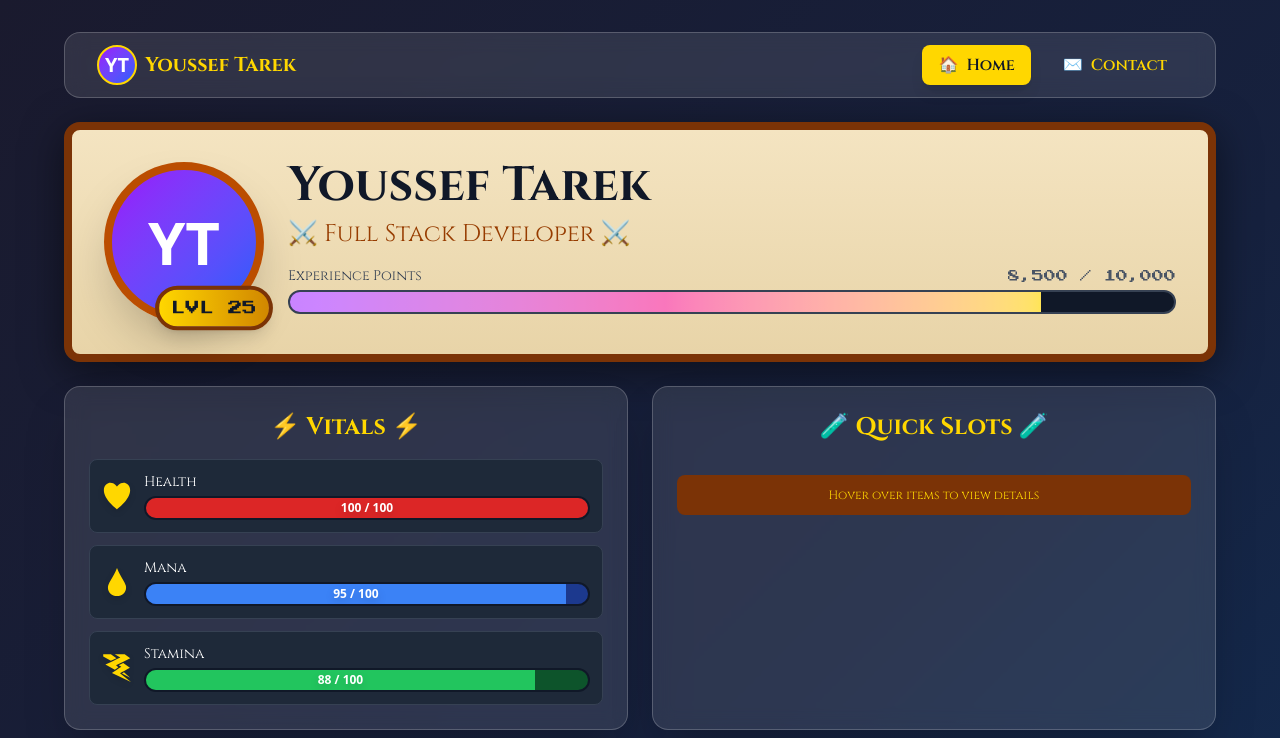
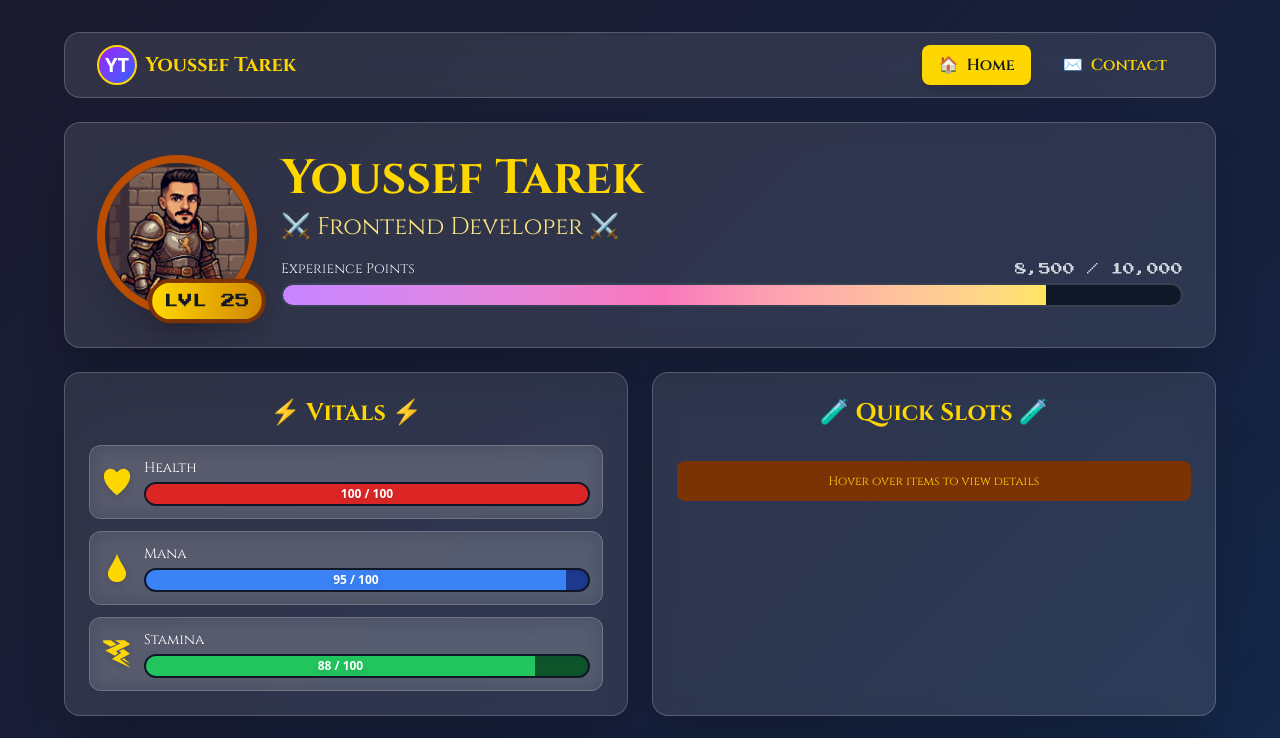
Before and after one commit to Elysium-X/ARPG-Portofolio, a React (Vite) app: page / in a window 1280 px wide. Shown: the top 738 px of the page. Built offline with nearby package versions, Linux system fonts and the light colour scheme.

Commit message:
Update : Character components

```diff
--- a/src/components/character/Achievement.jsx
+++ b/src/components/character/Achievement.jsx
@@ -1,7 +1,7 @@
 function Achievement({ icon, name, iconColor }) {
   return (
-    <div className="glass-effect p-4 rounded-lg text-center hover:scale-110 transition-transform cursor-pointer group">
-      <div className={`text-5xl mb-2 ${iconColor || 'text-gold'} drop-shadow-glow group-hover:animate-bounce flex justify-center`}>{icon}</div>
+    <div className="glass-effect p-3 rounded-lg text-center hover:scale-110 transition-transform cursor-pointer group">
+      <div className={`h-32 mb-1 ${iconColor || 'text-gold'} drop-shadow-glow group-hover:animate-bounce flex items-center justify-center`}>{icon}</div>
       <p className="text-white text-xs font-fantasy">{name}</p>
     </div>
   )
--- a/src/components/character/CharacterHeader.jsx
+++ b/src/components/character/CharacterHeader.jsx
@@ -1,13 +1,18 @@
 import Card from '../ui/Card'
 import ProgressBar from '../ui/ProgressBar'
+import travellerImg from '../../assets/traveller.webp'
 
 function CharacterHeader({ name, level, xp, maxXp }) {
   return (
-    <Card variant="parchment" padding="lg" className="mb-6 shadow-2xl">
+    <Card variant="glass" padding="lg" className="mb-6 shadow-2xl">
       <div className="flex flex-col md:flex-row items-center gap-6">
         <div className="relative">
-          <div className="w-32 h-32 md:w-40 md:h-40 bg-gradient-to-br from-purple-600 to-blue-600 rounded-full flex items-center justify-center text-5xl md:text-6xl font-bold text-white border-8 border-amber-700 shadow-2xl">
-            {name.split(' ').map(n => n[0]).join('')}
+          <div className="w-32 h-32 md:w-40 md:h-40 rounded-full flex items-center justify-center border-8 border-amber-700 shadow-2xl overflow-hidden">
+            <img
+              src={travellerImg}
+              alt={name}
+              className="w-full h-full object-cover"
+            />
           </div>
           <div className="level-badge absolute -bottom-2 -right-2 bg-gradient-to-r from-gold to-yellow-600 text-gray-900 font-pixel text-xs md:text-sm px-3 py-2 rounded-full border-4 border-amber-900 shadow-lg">
             LVL {level}
@@ -15,17 +20,17 @@ function CharacterHeader({ name, level, xp, maxXp }) {
         </div>
 
         <div className="flex-1 text-center md:text-left w-full">
-          <h1 className="text-4xl md:text-5xl font-fantasy font-bold text-gray-900 mb-2">
+          <h1 className="text-4xl md:text-5xl font-fantasy font-bold text-gold mb-2">
             {name}
           </h1>
-          <p className="text-xl md:text-2xl text-amber-800 font-fantasy mb-4">
-            ⚔️ Full Stack Developer ⚔️
+          <p className="text-xl md:text-2xl text-amber-200 font-fantasy mb-4">
+            ⚔️ Frontend Developer ⚔️
           </p>
 
           <div className="mb-2">
             <div className="flex justify-between items-center mb-1">
-              <span className="text-sm font-fantasy text-gray-700">Experience Points</span>
-              <span className="text-xs font-pixel text-gray-600">
+              <span className="text-sm font-fantasy text-gray-200">Experience Points</span>
+              <span className="text-xs font-pixel text-gray-300">
                 {xp.toLocaleString()} / {maxXp.toLocaleString()}
               </span>
             </div>
--- a/src/components/character/ResourceBar.jsx
+++ b/src/components/character/ResourceBar.jsx
@@ -1,12 +1,12 @@
-function ResourceBar({ icon, label, value, max, color, bgColor }) {
+function ResourceBar({ icon, label, value, max, color, bgColor, iconColor }) {
   const percentage = (value / max) * 100
 
   return (
-    <div className="flex items-center gap-3 p-3 bg-gray-800 bg-opacity-50 rounded-lg border border-gray-700">
-      <div className="text-3xl text-gold drop-shadow-md">{icon}</div>
+    <div className="group flex items-center gap-3 p-3 glass-effect rounded-xl transition-colors">
+      <div className={`text-3xl ${iconColor || 'text-gold'} drop-shadow-md group-hover:animate-pulse transition-transform duration-500`}>{icon}</div>
       <div className="flex-1">
-        <div className="text-white text-sm font-fantasy mb-1">{label}</div>
-        <div className={`h-6 ${bgColor} rounded-full overflow-hidden border-2 border-gray-900`}>
+        <div className="text-white text-sm font-fantasy mb-1 group-hover:text-gold transition-colors">{label}</div>
+        <div className={`h-6 ${bgColor} rounded-full overflow-hidden border-2 border-gray-900 shadow-inner`}>
           <div
             className={`h-full ${color} transition-all duration-1000 ease-out flex items-center justify-center text-xs font-bold text-white`}
             style={{ width: `${percentage}%` }}
```
